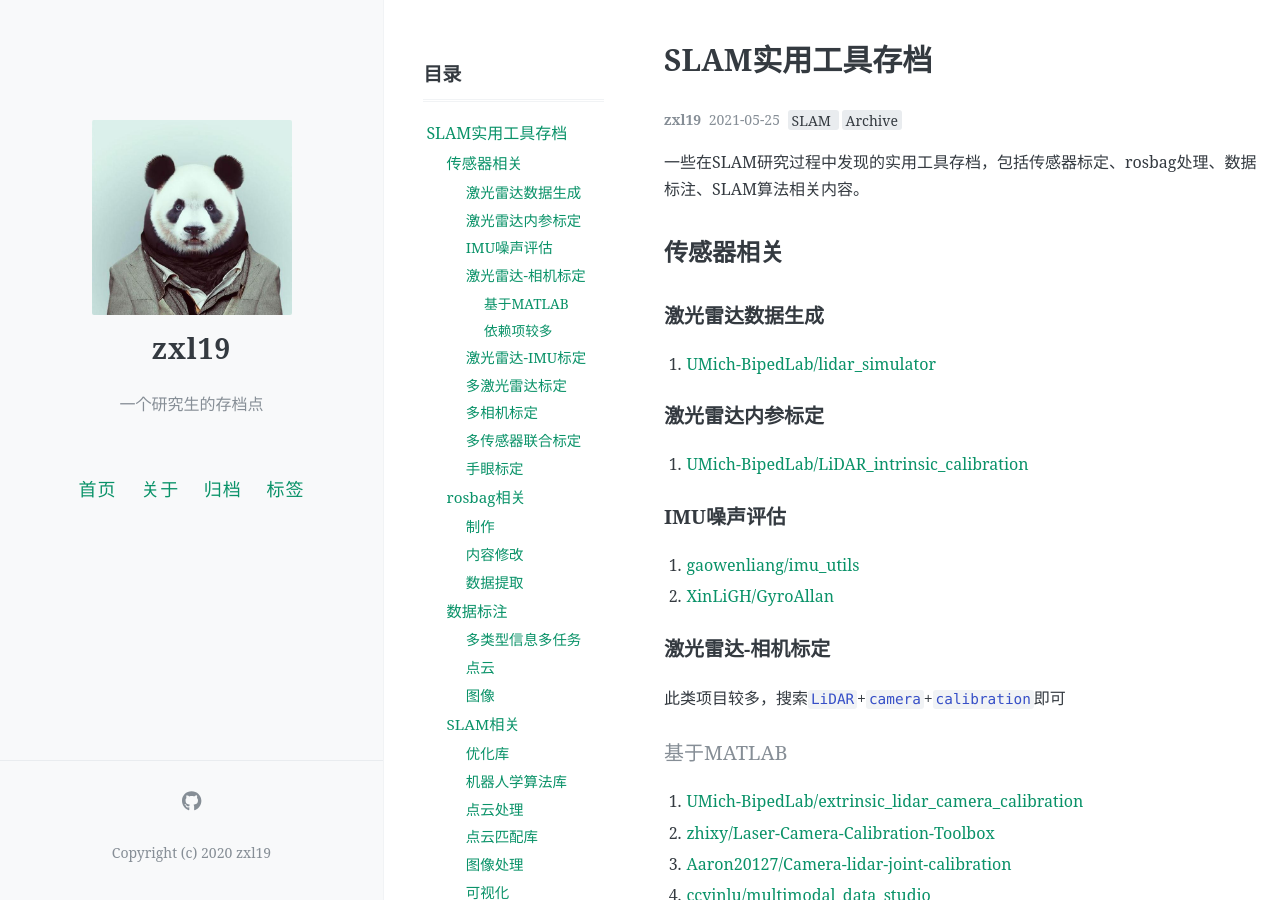
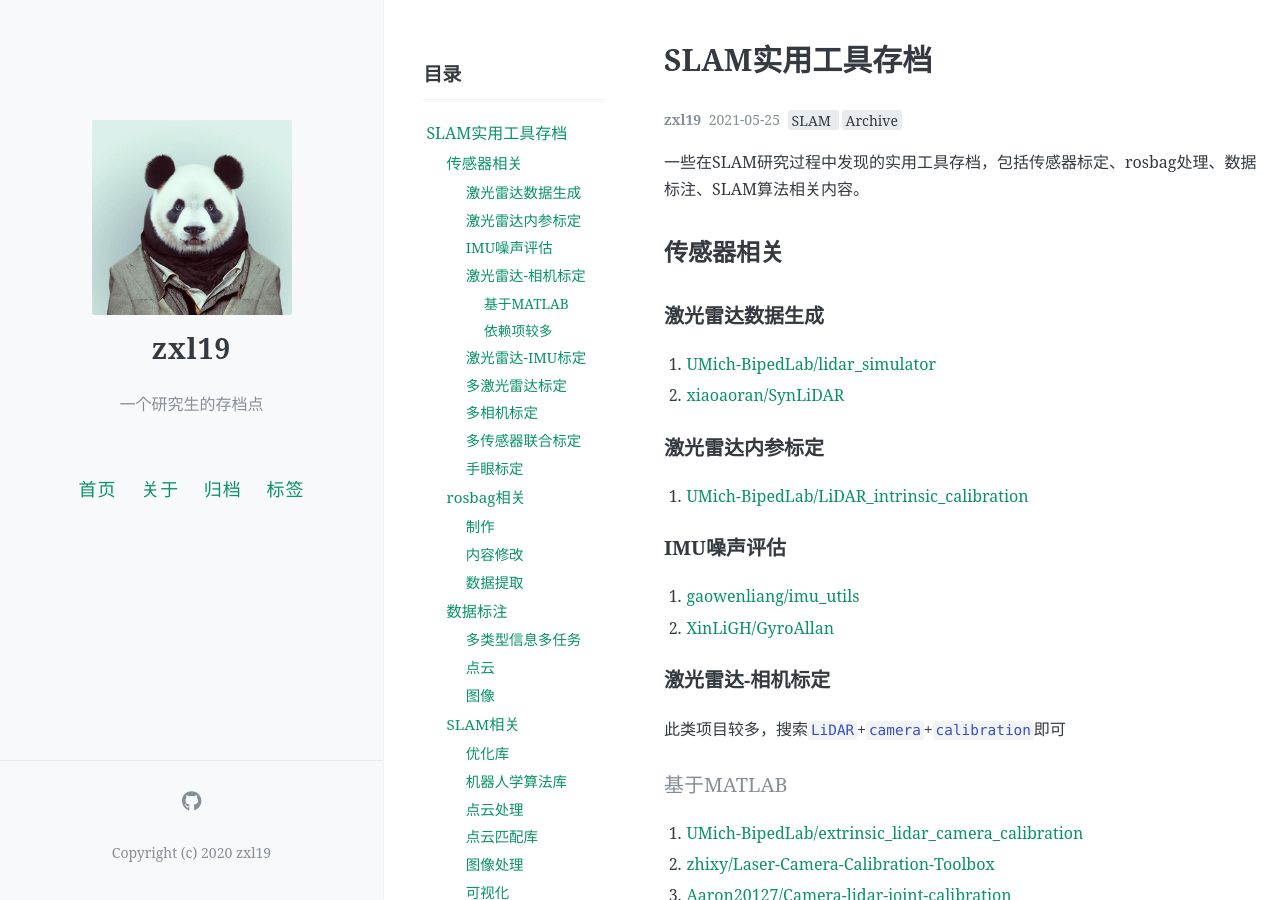
Before and after one commit to zxl19/zxl19.github.io, a Jekyll site: the page built from _posts/2021-05-25-slam-tool.md, in a window 1280 px wide and 900 px high. Built offline with Jekyll 4.4.1, drawn with Linux system fonts in a browser that asks for light colours; comment, search, counter and statistics services are not loaded.

Commit message:
Update 2021-05-25-slam-tool.md

```diff
--- a/_posts/2021-05-25-slam-tool.md
+++ b/_posts/2021-05-25-slam-tool.md
@@ -18,6 +18,7 @@ pinned: false
 ### 激光雷达数据生成
 
 1. [UMich-BipedLab/lidar_simulator](https://github.com/UMich-BipedLab/lidar_simulator)
+2. [xiaoaoran/SynLiDAR](https://github.com/xiaoaoran/SynLiDAR)
 
 ### 激光雷达内参标定
 
```
